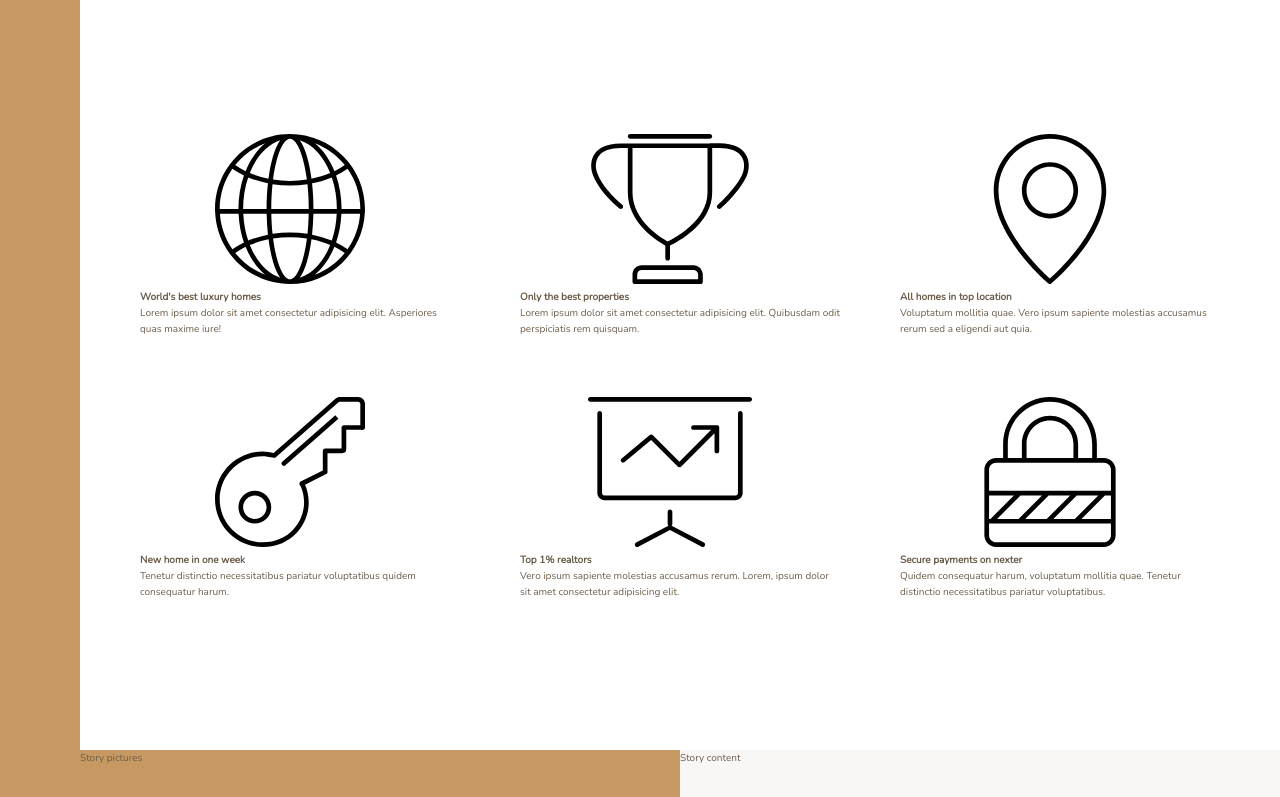
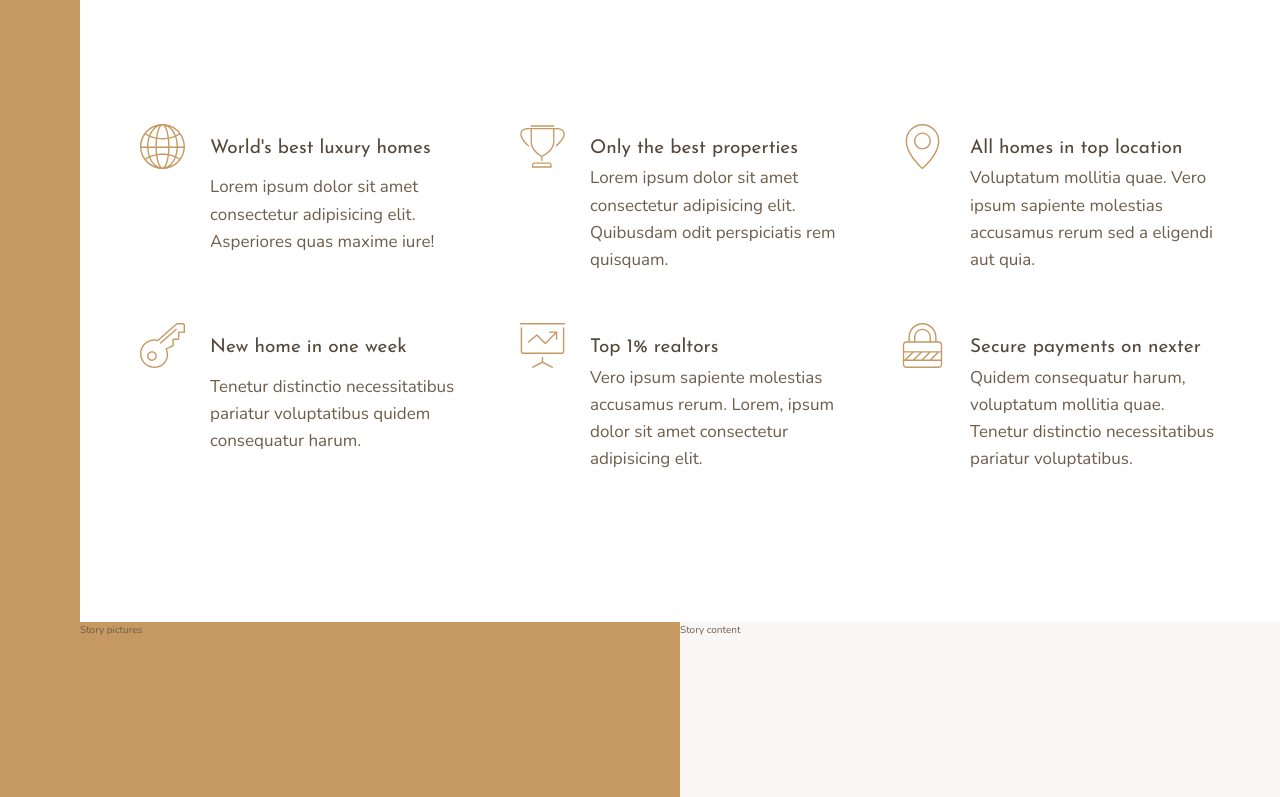
Before and after one commit to Hankscr459/CSS_Playground, a website: page Nexter/index.html in a window 1280 px wide. Shown: the part 656-1453 px from the top of the page. Drawn offline with nearby package versions, Linux system fonts and the light colour scheme.

Commit message:
Building the Features Section - Part 2

```diff
--- a/Nexter/index.html
+++ b/Nexter/index.html
@@ -29,7 +29,7 @@
                 <svg class="feature__icon">
                     <use xlink:href="img/sprite.svg#icon-global"></use>
                 </svg>
-                <h4 class="heading-4">World's best luxury homes</h4>
+                <h4 class="heading-4 heading-4--dark">World's best luxury homes</h4>
                 <p class="feature__text">
                     Lorem ipsum dolor sit amet consectetur adipisicing elit. Asperiores quas maxime iure!
                 </p>
@@ -39,7 +39,7 @@
                 <svg class="feature__icon">
                     <use xlink:href="img/sprite.svg#icon-trophy"></use>
                 </svg>
-                <h4 class="heading-4">Only the best properties</h4>
+                <h4 class="heading-4 heading-4--dark">Only the best properties</h4>
                 <p class="feature__text">
                     Lorem ipsum dolor sit amet consectetur adipisicing elit. Quibusdam odit perspiciatis rem quisquam.
                 </p>
@@ -49,7 +49,7 @@
                 <svg class="feature__icon">
                     <use xlink:href="img/sprite.svg#icon-map-pin"></use>
                 </svg>
-                <h4 class="heading-4">All homes in top location</h4>
+                <h4 class="heading-4 heading-4--dark">All homes in top location</h4>
                 <p class="feature__text">
                     Voluptatum mollitia quae. Vero ipsum sapiente molestias accusamus rerum sed a eligendi aut quia.
                 </p>
@@ -59,7 +59,7 @@
                 <svg class="feature__icon">
                     <use xlink:href="img/sprite.svg#icon-key"></use>
                 </svg>
-                <h4 class="heading-4">New home in one week</h4>
+                <h4 class="heading-4 heading-4--dark">New home in one week</h4>
                 <p class="feature__text">
                     Tenetur distinctio necessitatibus pariatur voluptatibus quidem consequatur harum.
                 </p>
@@ -69,7 +69,7 @@
                 <svg class="feature__icon">
                     <use xlink:href="img/sprite.svg#icon-presentation"></use>
                 </svg>
-                <h4 class="heading-4">Top 1% realtors</h4>
+                <h4 class="heading-4 heading-4--dark">Top 1% realtors</h4>
                 <p class="feature__text">
                     Vero ipsum sapiente molestias accusamus rerum. Lorem, ipsum dolor sit amet consectetur adipisicing elit.
                 </p>
@@ -79,7 +79,7 @@
                 <svg class="feature__icon">
                     <use xlink:href="img/sprite.svg#icon-lock"></use>
                 </svg>
-                <h4 class="heading-4">Secure payments on nexter</h4>
+                <h4 class="heading-4 heading-4--dark">Secure payments on nexter</h4>
                 <p class="feature__text">
                     Quidem consequatur harum, voluptatum mollitia quae. Tenetur distinctio necessitatibus pariatur voluptatibus.
                 </p>
--- a/Nexter/sass/_features.scss
+++ b/Nexter/sass/_features.scss
@@ -5,6 +5,27 @@
     margin: 15rem 0;
 
     display: grid;
-    grid-template-columns: repeat(3, 1fr);
+    // grid-template-columns: repeat(3, 1fr);
+    grid-template-columns: repeat(auto-fit, minmax(25rem, 1fr));
     grid-gap: 6rem;
 }
+
+.feature {
+
+    display: grid;
+    grid-template-columns: min-content 1fr;
+    grid-column-gap: 2.5rem;
+    align-items: start;
+
+    &__icon {
+        fill: $color-primary;
+        width: 4.5rem;
+        height: 4.5rem;
+        grid-row: 1 / span 3;
+        transform: translateY(-1rem);
+    }
+
+    &__text {
+        font-size: 1.7rem;
+    }
+}
--- a/Nexter/sass/_typography.scss
+++ b/Nexter/sass/_typography.scss
@@ -0,0 +1,29 @@
+%heading {
+    font-family: $font-display;
+    font-weight: 400;
+}
+
+.heading-1 {
+    @extend %heading;
+}
+
+.heading-2 {
+    @extend %heading;
+}
+
+.heading-3 {
+    @extend %heading;
+}
+
+.heading-4 {
+    @extend %heading;
+    font-size: 1.9rem;
+
+    &--light {
+        color: $color-grey-light-1;
+    }
+
+    &--dark {
+        color: $color-grey-dark-1;
+    }
+}
```
Also changed, not shown: Nexter/css/style.css.
